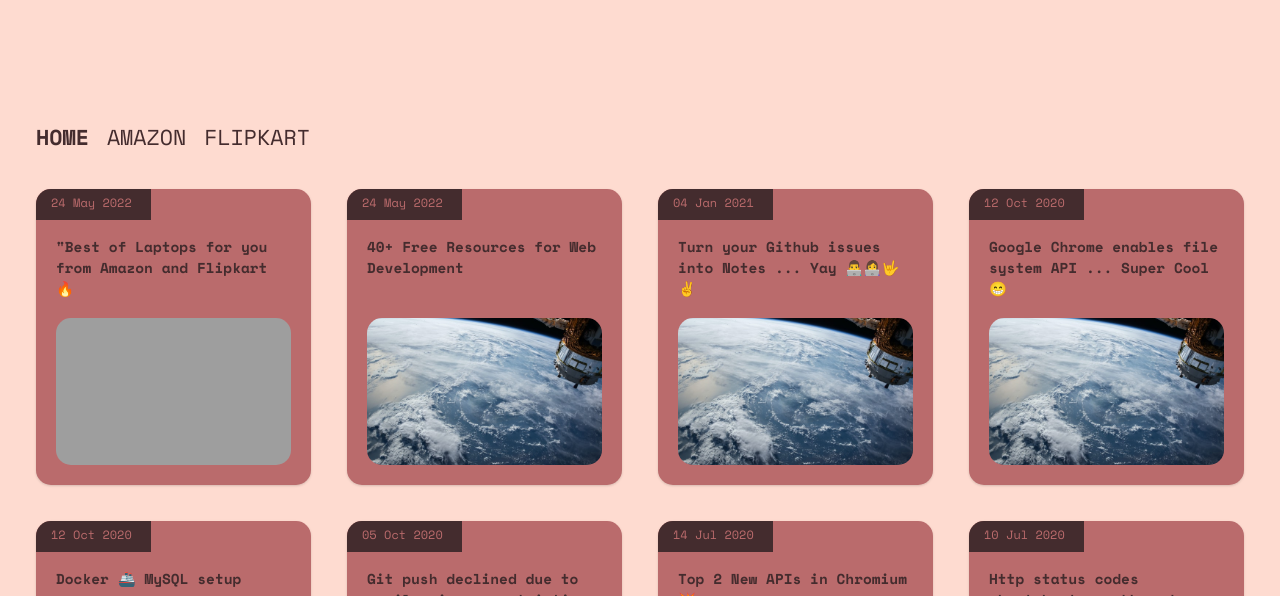
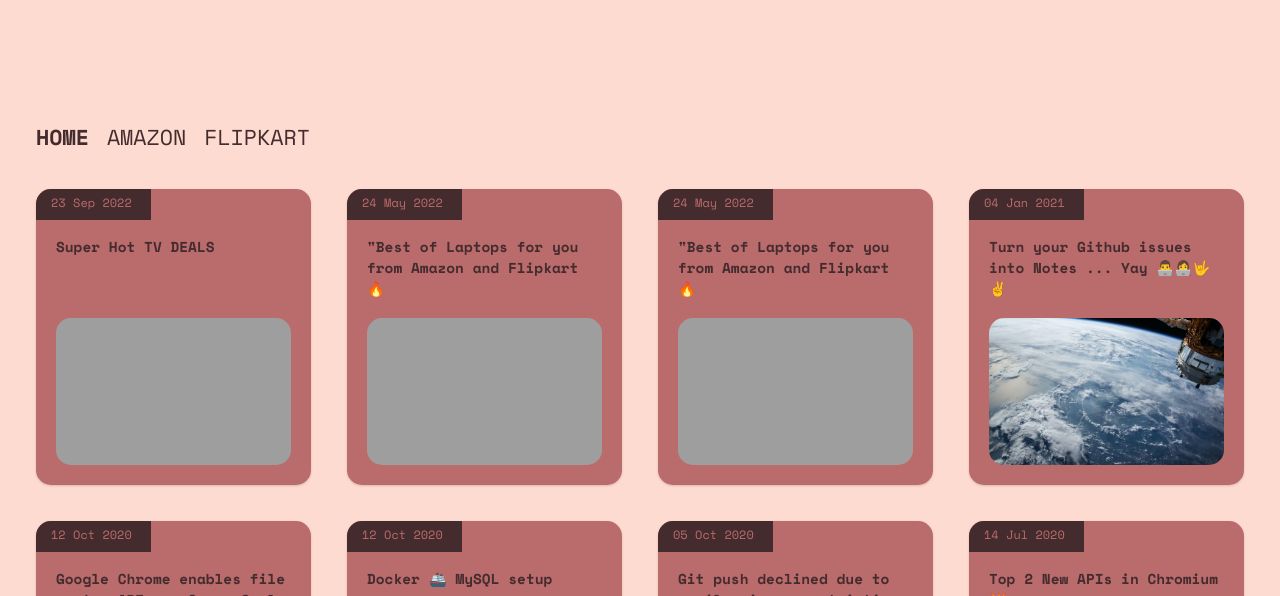
Before and after one commit to aashishace/aashishace.github.io, a Jekyll site: the page built from index.md, in a window 1280 px wide and 900 px high, cut to the strip 304-900 px from the top of the window. Built offline with Jekyll 4.4.1, drawn with Linux system fonts in a browser that asks for light colours; nearby versions of some CDN libraries; emoji names are drawn with the system emoji font; some of the changed lines change nothing that is shown.

Commit message:
multiple_updates

```diff
--- a/_posts/2022-05-25-fourty-plus-free-resource-for-devs.md
+++ b/_posts/2022-05-25-fourty-plus-free-resource-for-devs.md
@@ -1,15 +1,16 @@
 ---
 layout: post
-title: 40+ Free Resources for Web Development
-categories: WEBDEV
-date: 2022-05-24
+title: Super Hot TV DEALS
+categories: TVDEALS
+image: /assets/uploads/tv_deals.png
+date: 2022-09-23
 ---
 
-As a programmer we always look for high quality free resources for our projects, so here is my list of **50+** free resource.
+Best of TV Deals from **AMAZON** and **Flipkart** from  **32**  to **65 INCH** SMART and NON SMART TV's.
 
 Here we go:
 
-# Illustrations & Ui Stuff
+# Great TV's for Greater Offers on AMAZON
 
 #### [Humaaans](https://www.humaaans.com/)
 #### [Undraw](https://undraw.co/)
--- /dev/null
+++ b/_posts/2022-09-13-laptops-tab.md
@@ -0,0 +1,50 @@
+---
+layout: post
+title: '"Best of Laptops for you from Amazon and Flipkart :fire:'
+categories: LAPTOP_EXTENSIONS
+author: Aashish Ace
+image: /assets/uploads/laptop_deals.png
+date: 2022-05-24
+---
+
+![Small banner](/assets/uploads/laptop_deals.png "Small banner")
+
+Here i am listing best Of Laptops with Great Configuration and Great Deals.
+
+This new tab extension adds functionality similar to the brave browser's new tab page.
+
+You can add shortcuts to websites and change wallpaper for the new tab page or homepage on your browser.
+
+In short you can:
+* Add shortcuts to websites.
+* Change wallpaper for new tab page.
+
+---
+
+## Download Links
+
+* [Download for Chrome](https://chrome.google.com/webstore/detail/naya-tab-a-new-tab-extens/elkihnemphmfjgflemaaacidldmebpll)
+* [Download for Edge](https://microsoftedge.microsoft.com/addons/detail/naya-tab-a-new-tab-exte/nclaeoangfbocckefkmmiabicmfcpolg)
+* [Download for FireFox](https://addons.mozilla.org/en-US/firefox/addon/naya-tab/)
+
+---
+
+## Screenshots
+
+* ### New Tab Page
+  ![Snap 1](/assets/uploads/nte_s1.png "Snap 1")
+* ### Adding a new Speed Dial Entry
+  ![Snap 2](/assets/uploads/nte_s2.png "Snap 2")
+* ### Editing a Speed Dial Entry
+![Snap 3](/assets/uploads/nte_s3.png "Snap 3")
+* ### Changing wallpaper
+![Snap 4](/assets/uploads/nte_s4.png "Snap 4")
+
+---
+
+## Support ME! :moneybag:
+
+<!-- If you like this extension and want support me then you can use support me using:
+
+* [Github Sponsors](https://github.com/sponsors/sharadcodes)
+* For INDIAN users, my UPI ID: `iamsharadraj@okaxis` -->
```
